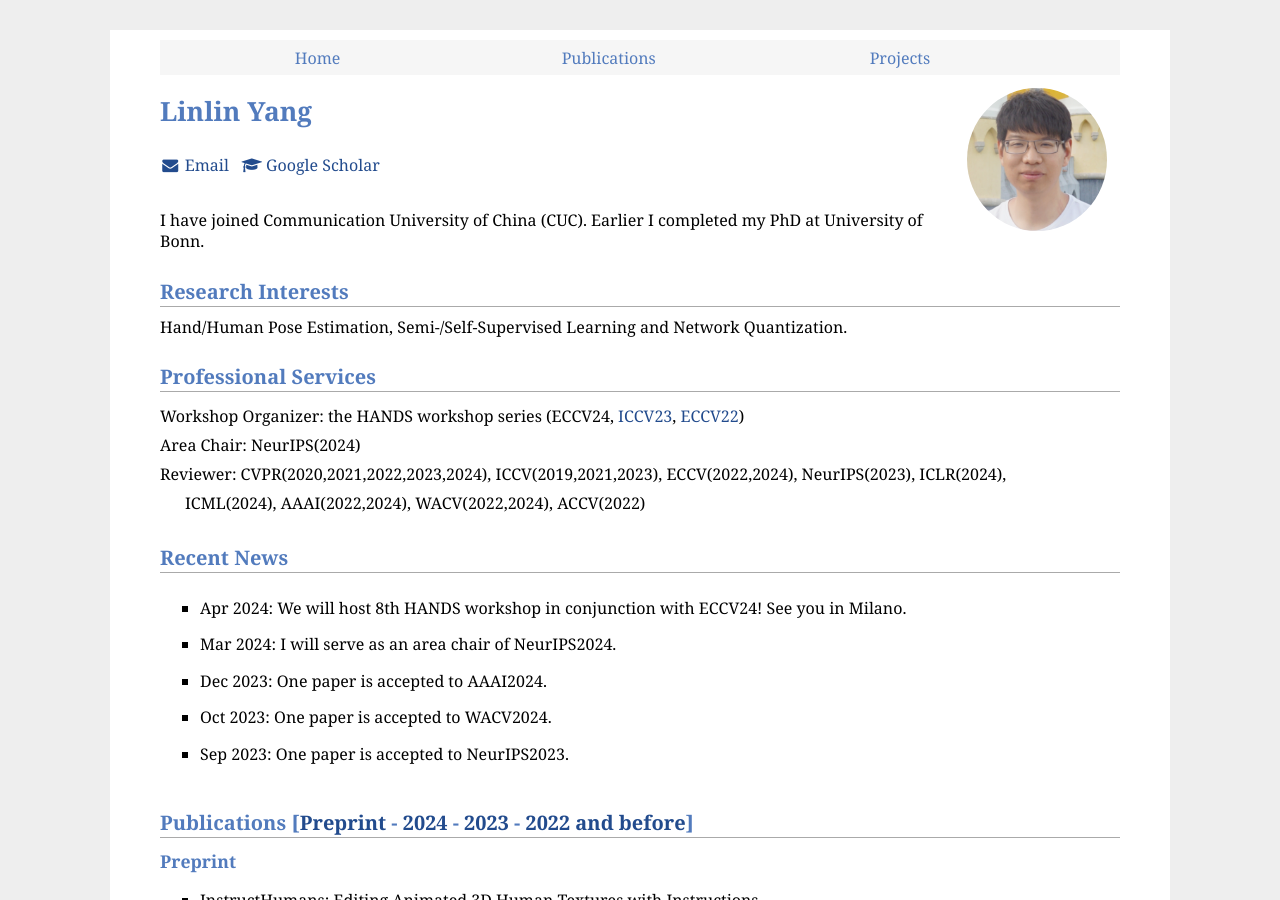
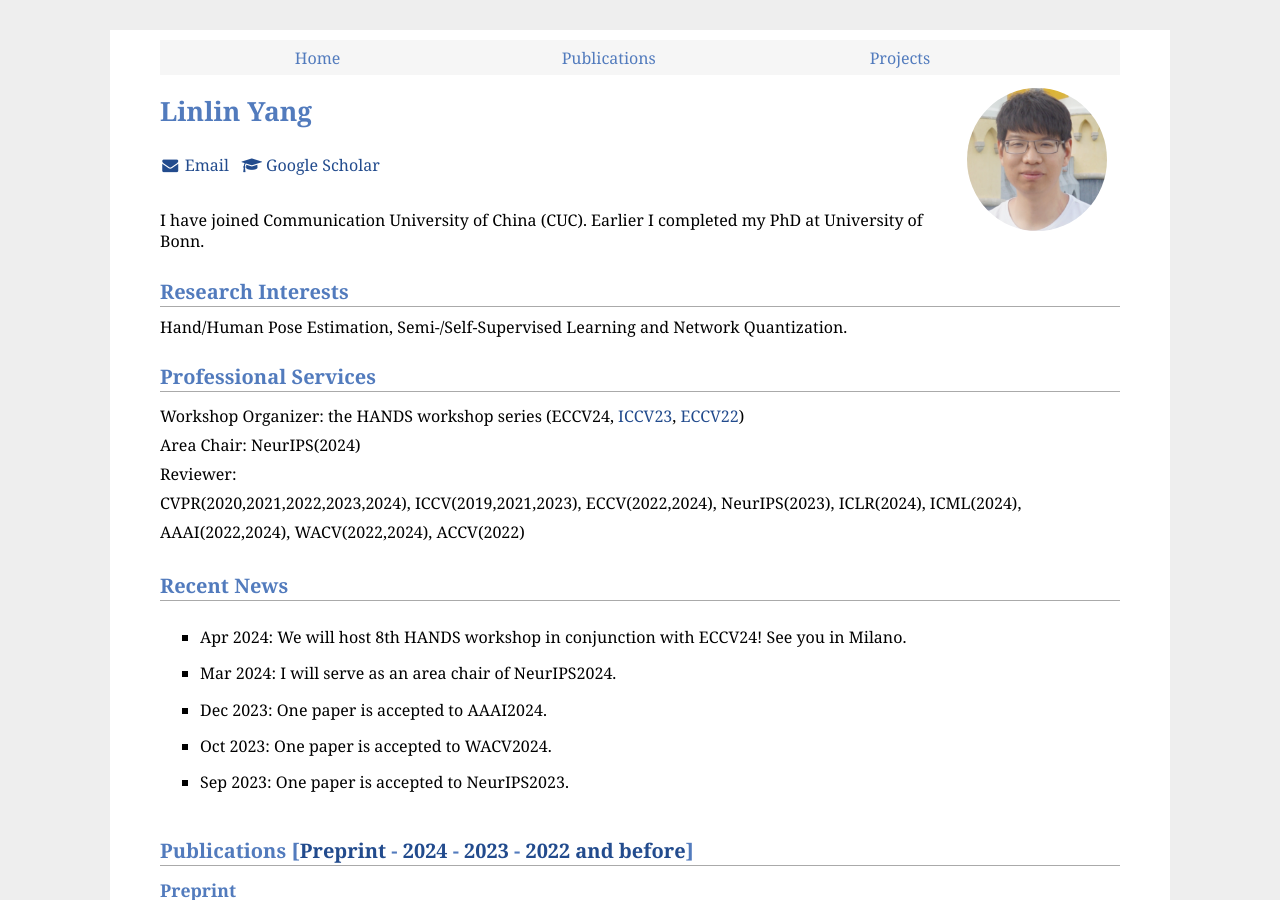
Before and after one commit to bestonebyone/mu4yang, a Jekyll site: the page built from index.md, in a window 1280 px wide and 900 px high. Built offline with Jekyll 4.4.1, drawn with Linux system fonts in a browser that asks for light colours; comment, search, counter and statistics services are not loaded.

Commit message:
Update index.md

```diff
--- a/index.md
+++ b/index.md
@@ -40,8 +40,10 @@
 <div style="line-height: 1.8;">
 Workshop Organizer: the HANDS workshop series (ECCV24, <a href="https://sites.google.com/view/hands2023/">ICCV23</a>, <a href="https://sites.google.com/view/hands2022/home">ECCV22</a>) <br>
 Area Chair: NeurIPS(2024) <br>
-Reviewer: CVPR(2020,2021,2022,2023,2024), ICCV(2019,2021,2023), ECCV(2022,2024), NeurIPS(2023), ICLR(2024), <br>
-&nbsp;&nbsp;&nbsp;&nbsp;&nbsp; ICML(2024), AAAI(2022,2024), WACV(2022,2024), ACCV(2022)<br>
+Reviewer:
+<div style="word-wrap: break-word;">
+CVPR(2020,2021,2022,2023,2024), ICCV(2019,2021,2023), ECCV(2022,2024), NeurIPS(2023), ICLR(2024), ICML(2024), AAAI(2022,2024), WACV(2022,2024), ACCV(2022)<br>
+</div>
 </div>
 
 <span id="news"></span>
```
